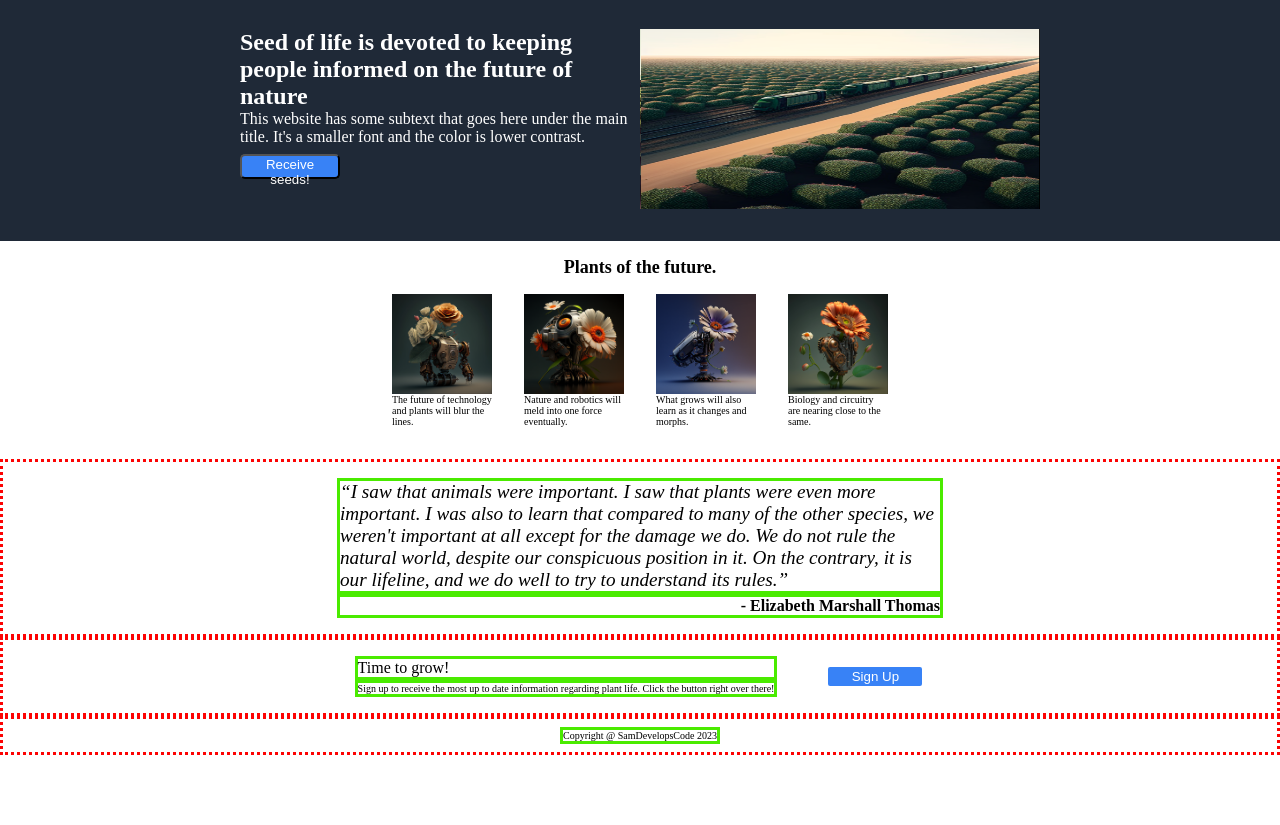
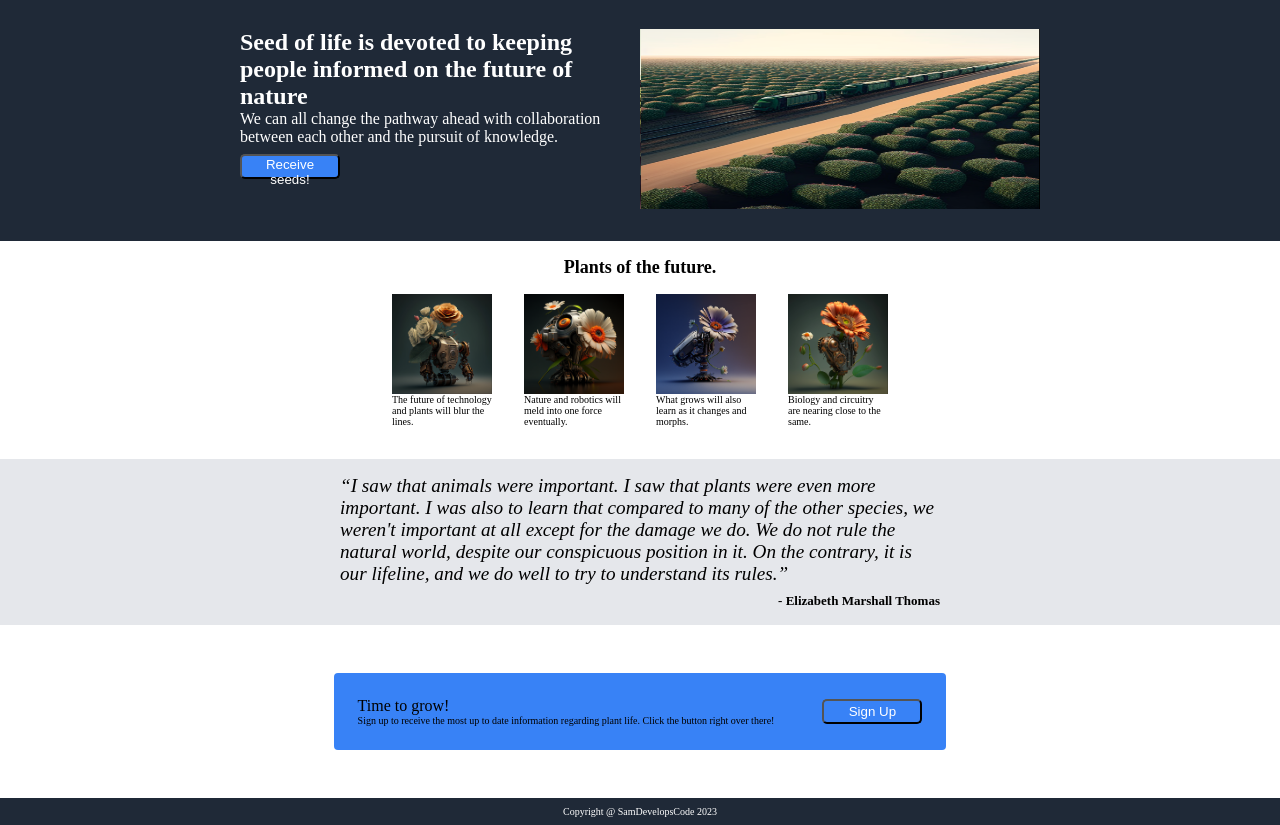
Before and after one commit to SamDevelopsCode/landing-page, a plain HTML site: page index.html in a window 1280 px wide. Shown: the part 46-871 px from the top of the page. Before the commit the page ends 801 px from the top, so only its background shows below. Drawn offline with Linux system fonts and the light colour scheme.

Commit message:
Add finishing touches to section 3

```diff
--- a/index.html
+++ b/index.html
@@ -22,7 +22,7 @@
         <div class="header-container-2">
             <div class="header-container-3">
                 <div class="title white-text">Seed of life is devoted to keeping people informed on the future of nature</div>
-                <div class="white-text">This website has some subtext that goes here under the main title. It's a smaller font and the color is lower contrast.</div>
+                <div class="white-text">We can all change the pathway ahead with collaboration between each other and the pursuit of knowledge.</div>
                 <button class="seed-button">Receive seeds!</button>
             </div>
             <img class="header-image" src="./images/plantwide.png" alt="Placeholder for an image.">
@@ -50,21 +50,25 @@
             </div>
         </div>
 
-    <div class="container content-container-2">
-        <div class="item quote-text">“I saw that animals were important. I saw that plants were even more important. I was also to learn that compared to many of the other species, we weren't important at all except for the damage we do. We do not rule the natural world, despite our conspicuous position in it. On the contrary, it is our lifeline, and we do well to try to understand its rules.” </div>
-        <div class="item quote-signature">- Elizabeth Marshall Thomas</div>
+    <div class="content-container-2">
+        <div class="quote-text">“I saw that animals were important. I saw that plants were even more important. I was also to learn that compared to many of the other species, we weren't important at all except for the damage we do. We do not rule the natural world, despite our conspicuous position in it. On the contrary, it is our lifeline, and we do well to try to understand its rules.” </div>
+        <div class="quote-signature">- Elizabeth Marshall Thomas</div>
     </div>
 
-    <div class="container content-container-3">
-        <div class="content-container-3-sub">
-            <div class="item container-3-title">Time to grow!</div>
-            <div class="item container-3-text">Sign up to receive the most up to date information regarding plant life. Click the button right over there!</div>
+    <div class="section-3">
+        <div class="section-3-background">
+            <div class="section-3-container">
+                <div class="container-3-title">Time to grow!</div>
+                <div class="container-3-text">Sign up to receive the most up to date information regarding plant life. Click the button right over there!</div>
+            </div>
+                <button class="signup-button">Sign Up</button>
         </div>
-        <button class="item newsletter-button">Sign Up</button>
+
     </div>
 
-    <div class="container footer">
-        <div class="item copyright-text">Copyright @ SamDevelopsCode 2023</div>
+
+    <div class="footer">
+        <div class="copyright-text white-text">Copyright @ SamDevelopsCode 2023</div>
     </div>
 
 </body>
--- a/style.css
+++ b/style.css
@@ -20,7 +20,6 @@ button {
 }
 
 .container {
-    border: 3px dotted #fc0303;
 }
 
 .item {
@@ -121,6 +120,7 @@ a {
     justify-content: center;
     align-items: center;
     padding: 16px;
+    background-color: #E5E7eb;
 }
 
 .quote-text {
@@ -131,18 +131,34 @@ a {
 
 .quote-signature {
     display: flex;
+    font-size: small;
     font-weight: 900;
     width: 600px;
     flex-direction: row-reverse;
+    margin-top: 8px;
 }
 
-.content-container-3 {
+.section-3 {
     display: flex;
     justify-content: center;
     align-items: center;
-    height: 400px;
-    padding: 16px;
+    height: 500px;
+    padding: 48px;
+}
+
+.section-3-background {
+    background-color: #3882F6;
+    display: flex;
+    padding: 24px;
+    justify-content: center;
+    align-items: center;
     gap: 48px;
+    border-radius: 4px;
+}
+
+
+.signup-buttton {
+    background-color: #cadefd;
 }
 
 .container-3-title {
@@ -157,12 +173,9 @@ a {
     display: flex;
     justify-content: center;
     padding: 8px;
+    background-color: #1F2937;
 }
 
 .copyright-text {
     font-size: x-small;
 }
-
-.newsletter-button {
-    border: 3px solid white;
-}
```
